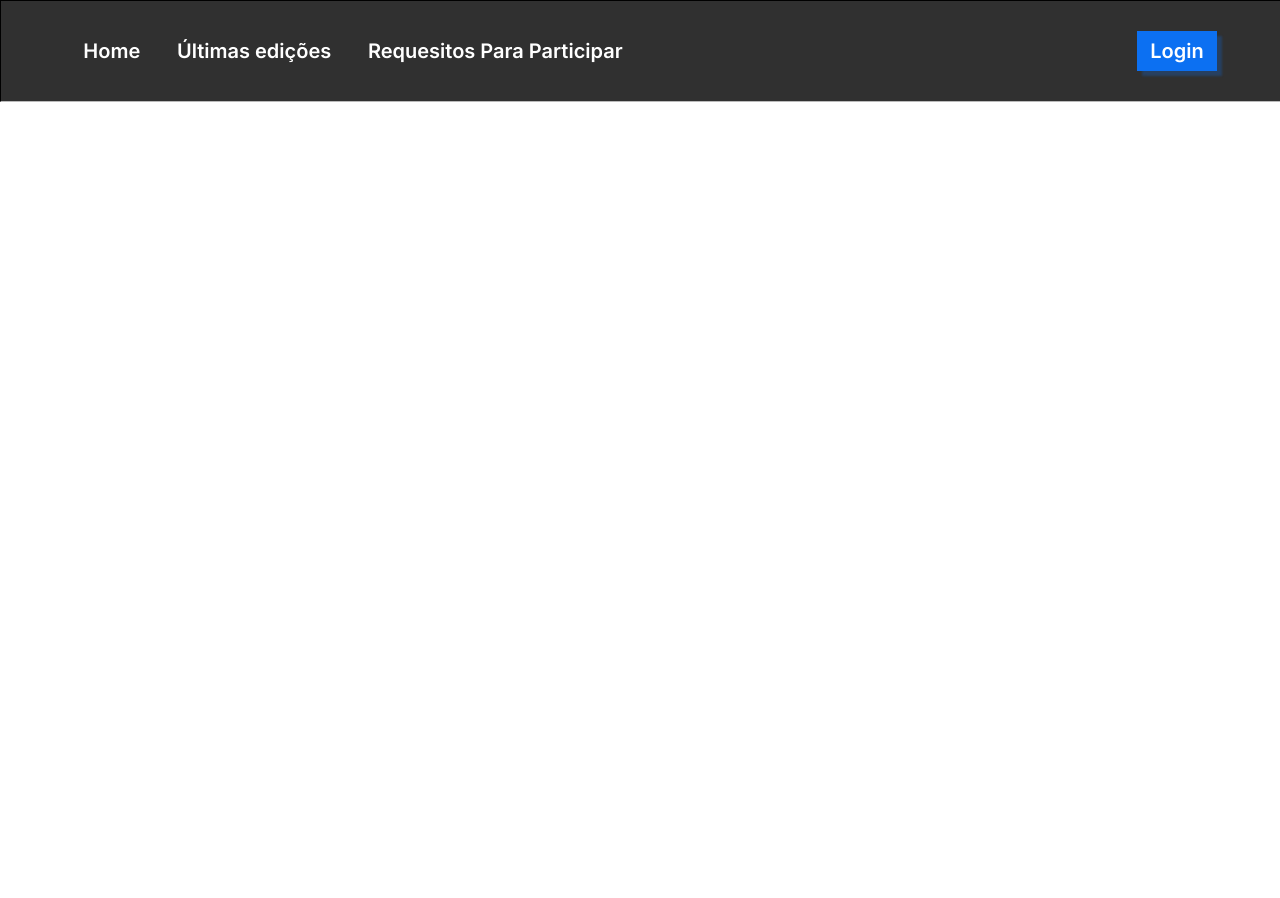
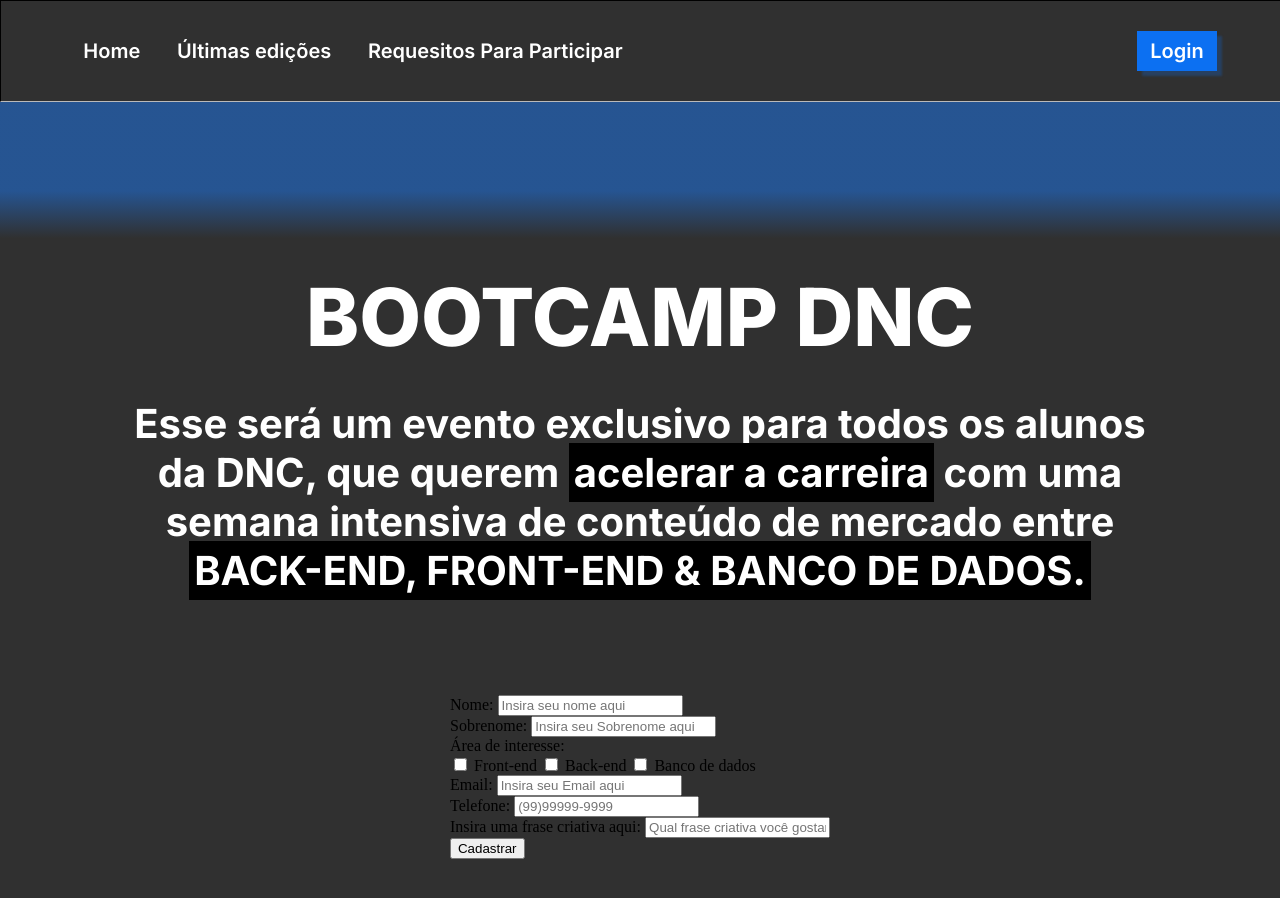
Before and after one commit to Lewy-Oliveira/bootcamp-dnc, a plain HTML site: page index.html in a window 1280 px wide. Before the commit the page ends 800 px from the top, so only its background shows below. Drawn offline with Linux system fonts and the light colour scheme.

Commit message:
header e linear gradient

```diff
--- a/estilo.css
+++ b/estilo.css
@@ -1,14 +1,24 @@
 @import url('https://fonts.googleapis.com/css2?family=Inter:wght@100..900&display=swap');
+
+:root{
+    --azul-dnc:#0c70f2;
+    --preto-dnc:#303030;
+    --cinza-hover:#c9c9c9;
+
+    --fonte-padrao:'Inter';
+}
 
 body{
     margin: 0;
     padding: 0;
+    background:linear-gradient(180deg, rgba(28, 121, 243, 0.5) 19.91%, rgba(12, 112, 242, 0) 24.84%) #303030;
+    background-repeat: no-repeat;
 }
     #principal{
     width: 100%;
     height: 100px;
     border: 1px solid black;
-    background-color: #303030;
+    background-color: var(--preto-dnc);
     display: flex;
     justify-content: space-between;
     align-items: center;
@@ -17,7 +27,7 @@ body{
     }
 
         #principal div a{
-            font-family: Inter;
+            font-family: var(--fonte-padrao);
             font-size: 20px;
             font-weight:600 ;
             color: white;
@@ -38,14 +48,51 @@ body{
 
         #principal button{
             margin-right: 5%;
-            background-color:#0c70f2;
+            background-color:var(--azul-dnc);
             border: 0;
             height: 40px;
             width: 80px;
-            font-family: Inter;
+            font-family: var(--fonte-padrao);
             font-size: 20px;
             font-weight: 600;
             color: white;
             box-shadow: 5px 5px 2px rgba(12, 112, 242, 0.25);
             cursor: pointer;
         }
+
+                                    /*SEÇÃO PRINCIPAL DO SITE*/
+
+        section{
+            display: flex;
+            flex-direction: column;
+            justify-content: center;
+            align-items: center;
+
+            margin-top: 100px;
+            margin-bottom: 100px;
+        }
+
+        header{
+            color: white;
+            font-family: var(--fonte-padrao);
+        }
+
+        header h1{
+            font-size: 80px;
+            font-weight: 800;
+            text-transform: uppercase;
+            margin-bottom: 20px;
+            text-align: center;
+        }
+
+        header h2{
+            text-align: center;
+            font-size: 40px;
+            font-weight: 700;
+            margin-bottom: 100px;
+        }
+
+        .invert{
+            background-color: black;
+            padding: 5px;
+        }
--- a/index.html
+++ b/index.html
@@ -5,10 +5,6 @@
     <meta name="viewport" content="width=device-width, initial-scale=1.0">
     <title>Bootcam DNC</title>
     <link rel="stylesheet" href="estilo.css">
-
-    <style>
-
-    </style>
 </head>
 <body>
     <nav id="principal">
@@ -19,5 +15,59 @@
         </div>
         <button>Login</button>
     </nav>
+
+    <section>
+        <header>
+            <h1>BOOTCAMP DNC</h1>
+
+            <h2>Esse será um evento exclusivo para todos os alunos <br>
+                 da DNC, que querem <span class="invert">acelerar a carreira</span> com uma <br>
+                  semana intensiva de conteúdo de mercado entre <br>
+                    <span class="invert">BACK-END, FRONT-END & BANCO DE DADOS.</span> </h2>
+        </header>
+        <form action="">
+            <div class="form-group">
+                <label for="">Nome:</label>
+                <input type="text" placeholder="Insira seu nome aqui">
+            </div>
+
+            <div class="form-group">
+                <label for="">Sobrenome:</label>
+                <input type="text" placeholder="Insira seu Sobrenome aqui">
+            </div>
+
+            <div class="form-group">
+                <label for="">Área de interesse:</label>
+                <div class="checkbox-itens">
+                    <input type="checkbox" value="front">
+                    <label for="">Front-end</label>
+
+                    <input type="checkbox" value="back">
+                    <label for="">Back-end</label>
+
+                    <input type="checkbox" value="bd">
+                    <label for="">Banco de dados</label>
+                </div>
+            </div>
+
+            <div class="form-group">
+                <label for="">Email:</label>
+                <input type="email" placeholder="Insira seu Email aqui">
+            </div>
+
+            <div class="form-group">
+                <label for="">Telefone:</label>
+                <input type="text" placeholder="(99)99999-9999">
+            </div>
+
+            <div class="form-group">
+                <label for="">Insira uma frase criativa aqui:</label>
+                <input type="text" placeholder="Qual frase criativa você gostaria de falar? :)">
+            </div>
+
+            <button>Cadastrar</button>
+
+        </form>
+    </section>
 </body>
 </html>
```
